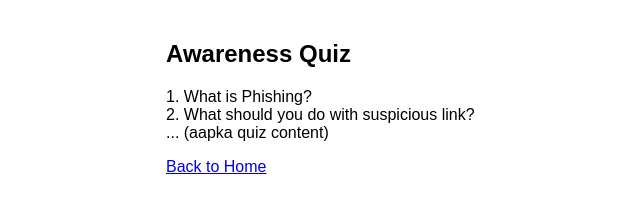
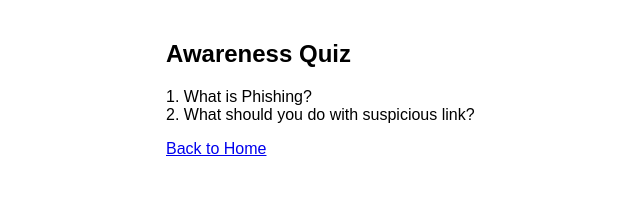
Before and after one commit to Insha-maker/phishing-awareness-simulation, a plain HTML site: page quiz.html in a window 1280 px wide. Shown: the whole page, without its empty margins (124-764 px from the left). Drawn offline with Linux system fonts and the light colour scheme.

Commit message:
Update quiz.html

```diff
--- a/quiz.html
+++ b/quiz.html
@@ -1,6 +1,6 @@
 <!DOCTYPE html>
 <html><body style="font-family:Arial; max-width:700px; margin:auto; padding:20px;">
 <h2>Awareness Quiz</h2>
-<p>1. What is Phishing?<br>2. What should you do with suspicious link?<br>... (aapka quiz content)</p>
+<p>1. What is Phishing?<br>2. What should you do with suspicious link?<br></p>
 <a href="index.html">Back to Home</a>
 </body></html>
```
